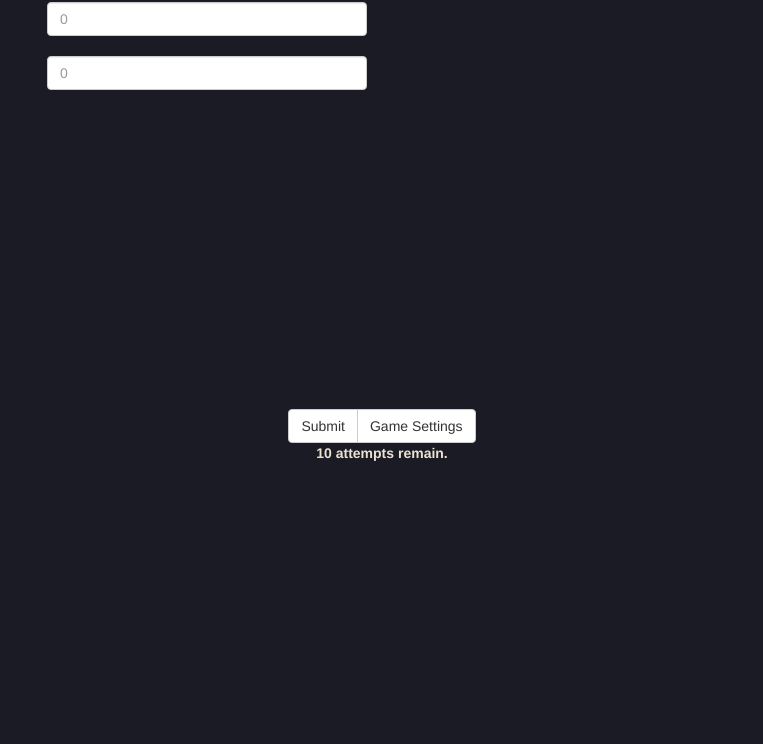
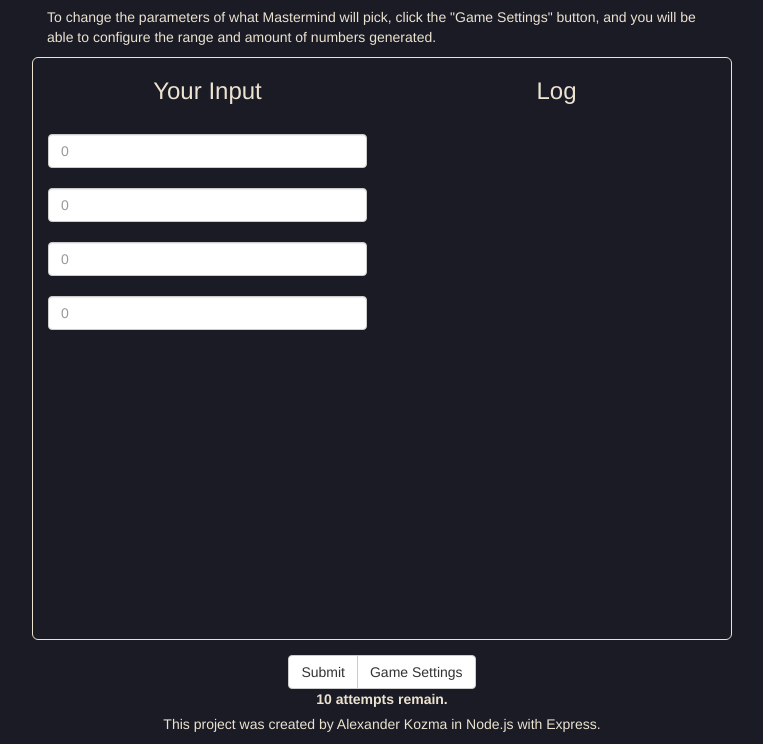
Before and after one commit to NotHawthorne/reach-mastermind, a website: page public/index.html in a window 1280 px wide. Shown: the part 306-1050 px from the top of the page, without its empty margins (258-1021 px from the left). Before the commit the page ends 800 px from the top, so only its background shows below. Drawn offline with nearby package versions, Linux system fonts and the light colour scheme.

Commit message:
Updated styling.

```diff
--- a/public/index.html
+++ b/public/index.html
@@ -17,12 +17,17 @@
 		<div class="row" style="text-align: center;">
 			<h3><img src="logo.png" style="max-height: 150px;"></img></h3>
 		</div>
+		<br>
+		<h2>How To Play</h2>
+		<p>Mastermind will generate a random set of numbers, and you are to guess which they chose! The default settings will generate four numbers between 0 and 7, and you are given 10 tries to guess them.</p>
+		<p>To change the parameters of what Mastermind will pick, click the "Game Settings" button, and you will be able to configure the range and amount of numbers generated.</p>
 
-		<div class="row" style="height: 500px;">
+		<div class="row" style="border: 1px solid; border-color: #ECE2D0; border-radius: 6px;">
 
 		<!-- Main Game Interface -->
 
 		<div class="col-sm-6">
+			<h3 style="text-align: center;">Your Input</h3>
 			<div>
 				<form id="numberForm">
 					<div class="form-group" id="numbersFormGroup">
@@ -33,16 +38,17 @@
 
 		<!-- History List -->
 
-		<div class="col-sm-6" style="margin-top: 15px;">
+		<div class="col-sm-6">
+			<h3 style="text-align: center;">Log</h3>
 			<div>
-				<div id="historyDiv">
+				<div id="historyDiv" style="margin-top: 15px;">
 					<ul id="historyList" class="list-group" style="height: 500px; overflow-y: scroll;">
 					</ul>
 				</div>
 			</div>
 		</div>
 		</div>
-		<div class="row" style="text-align: center;">
+		<div class="row" style="text-align: center; margin-top: 15px;">
 			<div class="btn-group" role="group" aria-label="Menu">
 				<button type="submit" class="btn btn-default" id="submitButton">Submit</button>
 				<button id="settingsButton" type="button" class="btn btn-default" data-toggle="modal" data-target="#settingsModal">Game Settings</button>
@@ -51,6 +57,8 @@
 		<div class="row" style="text-align: center;">
 			<label id="attempts">10 attempts remain.</label>
 		</div>
+		<p style="text-align: center;">This project was created by Alexander Kozma in Node.js with Express.</p>
+
 
 		<a id="toggleResults" data-toggle="modal" data-target="#resultModal"></a>
 
@@ -98,7 +106,7 @@
 					</div>
 					<div class="modal-footer">
 						<button id="saveSettingsButton" type="button" class="btn btn-primary" data-dismiss="modal">Save</button>
-						<button type="button" class="btn btn-secondary" data-dismiss="modal" style="color: white;">Close</button>
+						<button type="button" class="btn btn-secondary" data-dismiss="modal" style="color: white;background-color: black;">Close</button>
 					</div>
 				</div>
 			</div>
```
